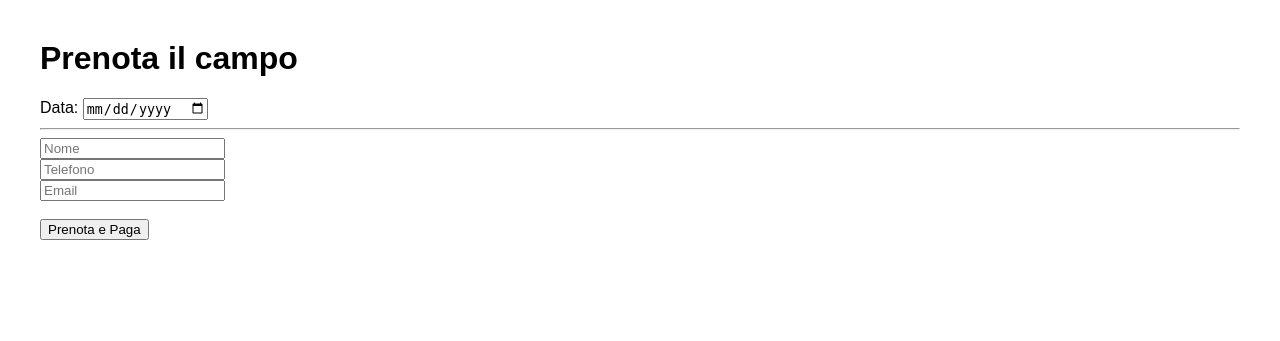
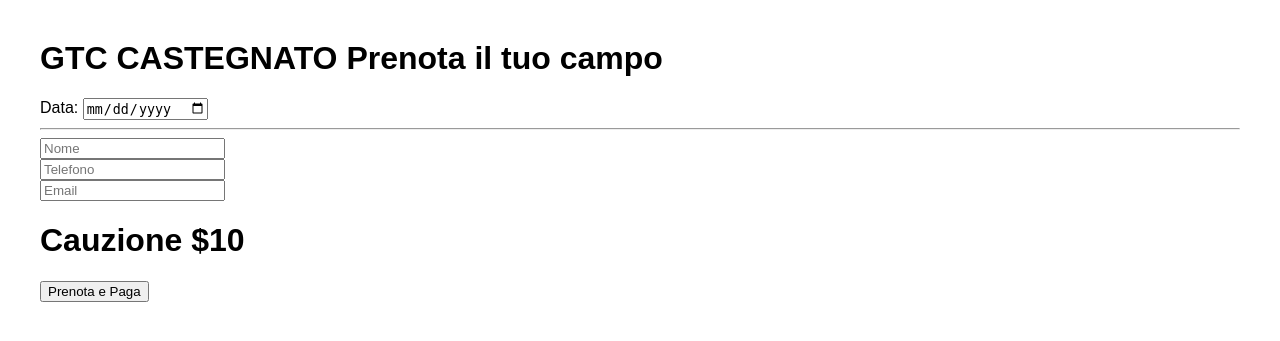
Before and after one commit to gtccastegnato/tennis-booking, a Flask app: page / in a window 1280 px wide. Shown: the top 341 px of the page. Run offline with Flask 3, Linux system fonts and the light colour scheme.

Commit message:
Update index.html

```diff
--- a/templates/index.html
+++ b/templates/index.html
@@ -12,7 +12,8 @@ body { font-family: Arial, sans-serif; margin: 40px; }
 </head>
 
 <body>
-<h1>Prenota il campo</h1>
+<h1>GTC CASTEGNATO
+Prenota il tuo campo</h1>
 
 <label>Data:</label>
 <input type="date" id="date">
@@ -23,8 +24,9 @@ body { font-family: Arial, sans-serif; margin: 40px; }
 
 <input id="name" placeholder="Nome"><br>
 <input id="phone" placeholder="Telefono"><br>
-<input id="email" placeholder="Email"><br><br>
-
+<input id="email" placeholder="Email"><br>
+<body>
+<h1>Cauzione $10</h1>
 <button id="pay">Prenota e Paga</button>
 
 <script>
```
